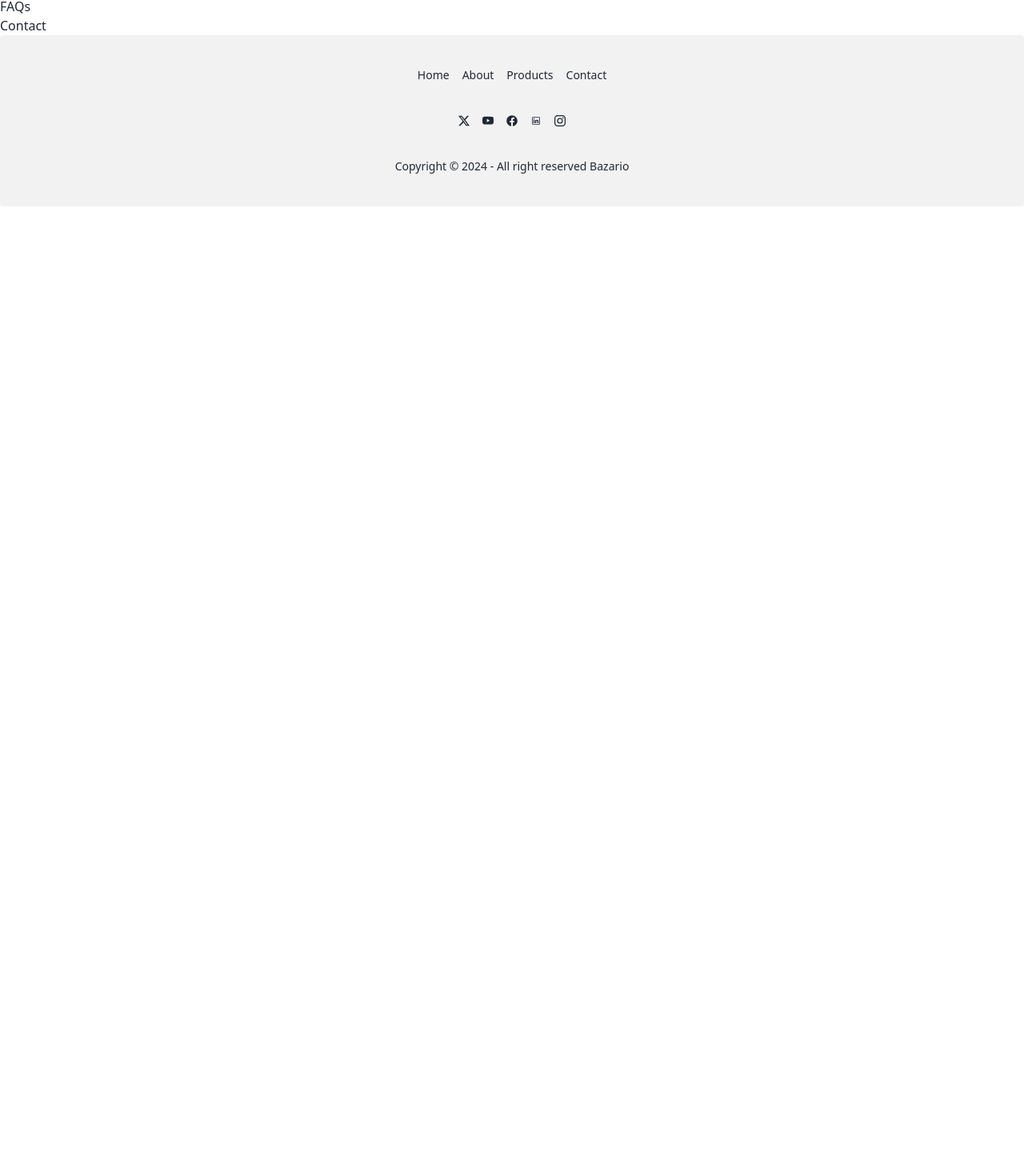
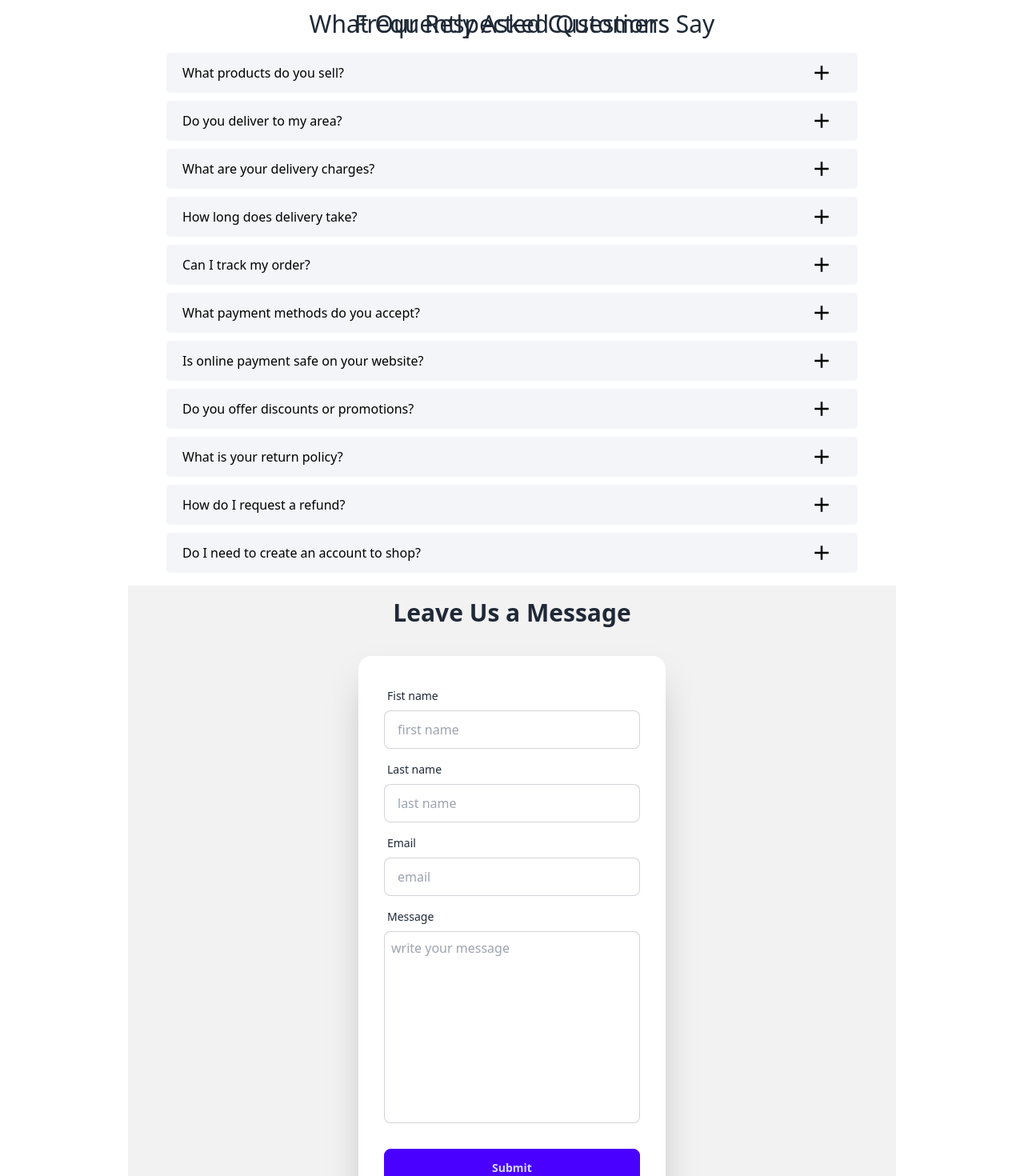
Before and after one commit to shakiltha/Bazario-frontend, a React (Vite) app: page / in a window 1280 px wide. Shown: the part 2352-3822 px from the top of the page at 80% size. Before the commit the page ends 2610 px from the top, so only its background shows below. Built offline with nearby package versions, Linux system fonts and the light colour scheme.

Commit message:
homepage - contact

```diff
--- /dev/null
+++ b/src/components/FAQS/FAQ.css
@@ -0,0 +1,68 @@
+.faq-section {
+  overflow-y: scroll;
+  height: 100%;
+  width: 90%;
+}
+
+.faq-heading {
+  width: 100%;
+  height: 50px;
+  display: flex;
+  align-items: center;
+  justify-content: space-between;
+  font-weight: 500;
+  margin-top: 10px;
+}
+
+.faq {
+  width: 100%;
+  height: auto;
+  border-radius: 5px;
+}
+
+.faq .hide {
+  height: 0px;
+  transition: 0.5s;
+  display: block;
+}
+
+.faq .show {
+  width: 90%;
+  margin-left: 20px;
+  height: 100px;
+  transition: 0.5s;
+}
+
+.show-faq-2 {
+  height: 60px !important;
+}
+
+.faq p {
+  opacity: 0.7;
+  line-height: 27px;
+  font-size: 15px;
+}
+
+.show-faq-text {
+  display: block;
+}
+
+.hide-faq-text {
+  display: none;
+}
+
+.faq-heading span {
+  margin-left: 20px;
+}
+
+.faq-heading .faq-icon {
+  cursor: pointer;
+  margin-right: 30px;
+}
+
+@media screen and (max-width: 991px) {
+  .faq .show {
+    height: auto !important;
+    padding-bottom: 30px;
+  }
+}
--- /dev/null
+++ b/src/components/FAQS/FaqComponent.jsx
@@ -0,0 +1,73 @@
+import { useState } from "react";
+import { MdAdd, MdRemove } from "react-icons/md";
+import "./FAQ.css";
+import PropTypes from "prop-types";
+
+const FaqComponent = (props) => {
+  const [expandFAQ, setExpandFAQ] = useState(null);
+  return (
+    <>
+      {props.data.faqs.map((faq, index) => {
+        return (
+          <div className="faq-section" key={index}>
+            <div
+              className="faq"
+              style={{ backgroundColor: props.data.backgroundColor }}
+            >
+              <div className="faq-heading">
+                <span style={{ color: props.data.titleColor }}>
+                  {faq.question}
+                </span>
+                {expandFAQ === index ? (
+                  <MdRemove
+                    onClick={() => setExpandFAQ(null)}
+                    className="faq-icon"
+                    size={30}
+                    style={{ color: props.data.iconColor }}
+                  />
+                ) : (
+                  <MdAdd
+                    onClick={() => setExpandFAQ(index)}
+                    className="faq-icon"
+                    size={30}
+                    style={{ color: props.data.iconColor }}
+                  />
+                )}
+              </div>
+              <div className={expandFAQ === index ? "show show-faq-2" : "hide"}>
+                <p
+                  className={
+                    expandFAQ === index ? "show-faq-text" : "hide-faq-text"
+                  }
+                  style={{
+                    color: props.data.answerColor,
+                  }}
+                >
+                  {faq.answer}
+                </p>
+              </div>
+            </div>
+          </div>
+        );
+      })}
+    </>
+  );
+};
+
+export default FaqComponent;
+
+FaqComponent.propTypes = {
+  data: PropTypes.shape({
+    faqs: PropTypes.arrayOf(
+      PropTypes.shape({
+        question: PropTypes.string.isRequired,
+        answer: PropTypes.string.isRequired,
+      })
+    ).isRequired,
+    backgroundColor: PropTypes.string,
+    titleColor: PropTypes.string,
+    iconColor: PropTypes.string,
+    answerColor: PropTypes.string,
+    overflow: PropTypes.string,
+  }).isRequired,
+};
--- a/src/components/Home/Contact.jsx
+++ b/src/components/Home/Contact.jsx
@@ -1,5 +1,64 @@
 const Contact = () => {
-  return <div>Contact</div>;
+  return (
+    <div className="hero bg-base-200 my-4 w-3/4 mx-auto">
+      <div className="hero-content flex-col w-2/4">
+        <div className="text-center">
+          <h1 className="text-3xl font-bold mb-5">Leave Us a Message</h1>
+        </div>
+        <div className="card bg-base-100 w-full max-w-sm shrink-0 shadow-2xl">
+          <form className="card-body">
+            <div className="form-control">
+              <label className="label">
+                <span className="label-text">Fist name</span>
+              </label>
+              <input
+                type="name"
+                placeholder="first name"
+                className="input input-bordered"
+                required
+              />
+            </div>
+            <div className="form-control">
+              <label className="label">
+                <span className="label-text">Last name</span>
+              </label>
+              <input
+                type="name"
+                placeholder="last name"
+                className="input input-bordered"
+                required
+              />
+            </div>
+            <div className="form-control">
+              <label className="label">
+                <span className="label-text">Email</span>
+              </label>
+              <input
+                type="email"
+                placeholder="email"
+                className="input input-bordered"
+                required
+              />
+            </div>
+            <div className="form-control">
+              <label className="label">
+                <span className="label-text">Message</span>
+              </label>
+              <textarea
+                type="text"
+                placeholder="write your message"
+                className="input input-bordered p-2 w-[20rem] h-[15rem] resize-none"
+                required
+              />
+            </div>
+            <div className="form-control mt-6">
+              <button className="btn btn-primary">Submit</button>
+            </div>
+          </form>
+        </div>
+      </div>
+    </div>
+  );
 };
 
 export default Contact;
--- a/src/components/Home/FAQs.jsx
+++ b/src/components/Home/FAQs.jsx
@@ -1,5 +1,78 @@
+import FaqComponent from "../FAQS/FaqComponent";
 const FAQs = () => {
-  return <div>FAQs</div>;
+  const data = {
+    faqs: [
+      {
+        question: "What products do you sell?",
+        answer:
+          "We offer a wide variety of fresh fish, fruits, vegetables, meat, dairy products, groceries, and frozen goods.",
+      },
+
+      {
+        question: "Do you deliver to my area?",
+        answer:
+          "We currently deliver to only in bangladesh. Enter your location during checkout to confirm delivery availability.",
+      },
+
+      {
+        question: "What are your delivery charges?",
+        answer:
+          "Delivery charges vary based on your location and order size. Orders over TK1500 may qualify for free delivery.",
+      },
+      {
+        question: "How long does delivery take?",
+        answer:
+          "We aim to deliver orders within 24-48 hours. Same-day delivery is available for select areas.",
+      },
+      {
+        question: "Can I track my order?",
+        answer:
+          "Yes, once your order is shipped, we will send you a tracking link via email or SMS.",
+      },
+      {
+        question: "What payment methods do you accept?",
+        answer:
+          "We accept credit/debit cards, mobile banking (bKash, Nagad, etc.), and cash on delivery.",
+      },
+      {
+        question: "Is online payment safe on your website?",
+        answer:
+          "Absolutely! Our website uses secure payment gateways to ensure your information is safe.",
+      },
+      {
+        question: "Do you offer discounts or promotions?",
+        answer:
+          "Yes, we frequently have discounts and promotional offers. Subscribe to our newsletter or check our homepage for updates.",
+      },
+      {
+        question: "What is your return policy?",
+        answer:
+          "If you receive a damaged or incorrect product, please contact us within 24 hours for a replacement or refund.",
+      },
+      {
+        question: "How do I request a refund?",
+        answer:
+          "You can request a refund by contacting our customer service team with your order details.",
+      },
+      {
+        question: "Do I need to create an account to shop?",
+        answer:
+          "While you can browse without an account, creating an account makes it easier to track orders and save your preferences.",
+      },
+    ],
+    backgroundColor: "#f4f5f9",
+    titleColor: "#000",
+    answerColor: "#000",
+    iconColor: "#000",
+  };
+  return (
+    <div className="w-3/4 mx-auto">
+      <div className="w-full h-full flex justify-center items-center flex-col">
+        <h2 className="text-3xl mb-2">Frequently Asked Questions</h2>
+        <FaqComponent data={data} />
+      </div>
+    </div>
+  );
 };
 
 export default FAQs;
--- a/src/components/Home/Testimonials.jsx
+++ b/src/components/Home/Testimonials.jsx
@@ -2,6 +2,9 @@ import AwesomeTestimonial from "react-awesome-testimonials";
 const Testimonials = () => {
   return (
     <div>
+      <h2 className="text-3xl mt-10 -mb-20 text-center">
+        What Our Respected Customers Say
+      </h2>
       <AwesomeTestimonial
         testimonials={[
           {
```
Also changed, not shown: 1 other file (tests, documents, lock files or other folders).
